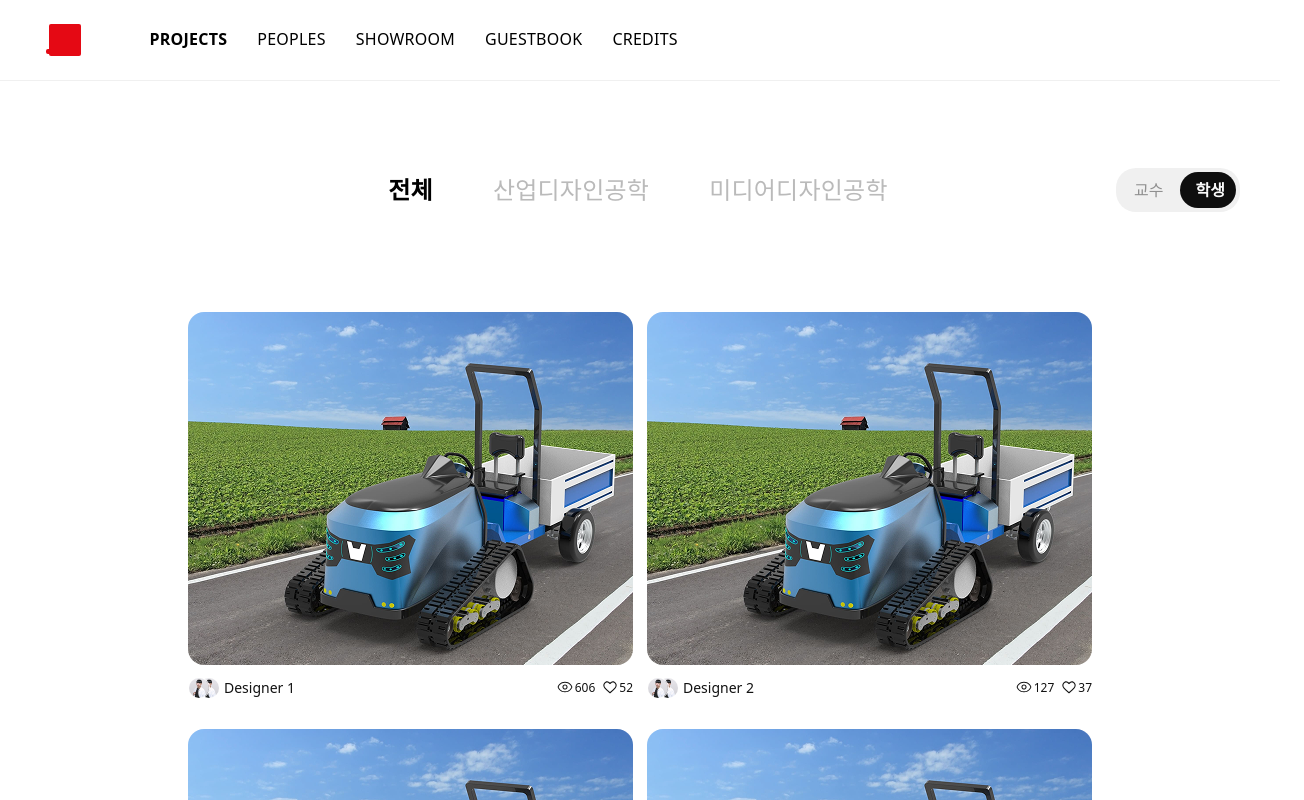
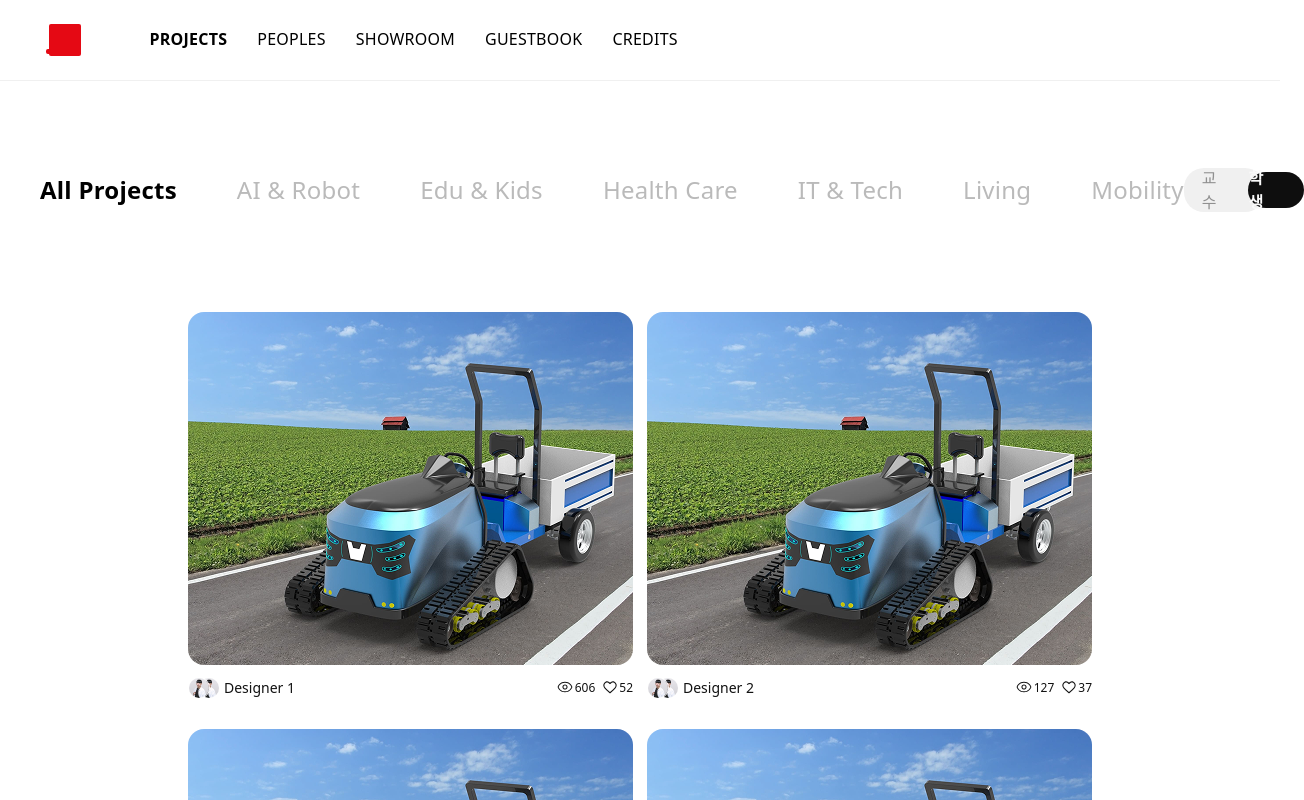
Before and after one commit to Suminseong/TU2025gradulate, a React (Vite) app in the folder 2025.gradulate/: page /projects in a window 1280 px wide. Shown: the top 800 px of the page, 1304 px wide, since content can reach past the window. Built offline with nearby package versions, Linux system fonts and the light colour scheme.

Commit message:
CategoryNav.jsx에 project 전용 네비게이션 추가

```diff
--- a/2025.gradulate/src/jsx/atom/CategoryNavBtn.jsx
+++ b/2025.gradulate/src/jsx/atom/CategoryNavBtn.jsx
@@ -28,6 +28,7 @@ export default function NavBtn({
         justifyContent: 'center',
         whiteSpace: 'nowrap',
         padding: 0,
+        margin: 0,
         cursor: 'pointer',
         // 미세 인터랙션
         outline: 'none',
--- a/2025.gradulate/src/jsx/molecule/CategoryNav.jsx
+++ b/2025.gradulate/src/jsx/molecule/CategoryNav.jsx
@@ -8,7 +8,8 @@ import { useEffect } from 'react';
  * 카테고리 네비게이션
  */
 
-export default function CategoryNav({ onCategoryChange, onToggleChange }) {
+export default function CategoryNav({ onCategoryChange, onToggleChange, type }) {
+    const Props = { onCategoryChange, onToggleChange, type };
     const [isToggleActive, setIsToggleActive] = React.useState(false);
     const handleToggle = () =>
         setIsToggleActive((prev) => {
@@ -19,9 +20,11 @@ export default function CategoryNav({ onCategoryChange, onToggleChange }) {
             return next;
         });
     const [activeCategory, setActiveCategory] = React.useState('전체');
+    const [activeProjectCategory, setActiveProjectCategory] = React.useState('All Projects');
 
     const studentCategories = ['전체', '산업디자인공학', '미디어디자인공학'];
     const professorCategories = ['장영주', '권오재', '김 억', '김한종', '조남주', '한민섭', '홍성수', '김태균'];
+    const projectCategories = ['All Projects', 'AI & Robot', 'Edu & Kids', 'Health Care', 'IT & Tech', 'Living', 'Mobility']
 
     useEffect(() => {
         // 토글 상태에 따라 activeCategory 초기화
@@ -46,6 +49,35 @@ export default function CategoryNav({ onCategoryChange, onToggleChange }) {
         justifyContent: 'center',
         gap: '60px',
     };
+
+    // 프로젝트 카테고리 네비게이션
+    // (css 문제로 카테고리를 선택할 때 살짝씩 밀리는 경향이 있음. 나중에 디테일 작업때 수정할 것)
+    if (Props.type === "project") {
+        return (
+            <div style={{ ...CategoryNavContainerStyle }}>
+                <div style={{ width: '120px', height: '100%' }}></div>
+                <div style={{ ...CategoryNavStyle }}>
+                    {projectCategories.map((label) => (
+                        <CategoryNavBtn
+                            key={label}
+                            label={label}
+                            active={activeProjectCategory === label}
+                            onClick={() => {
+                                setActiveProjectCategory(label);
+                                if (onCategoryChange) onCategoryChange(label); // 부모에 알림
+                            }}
+                        />
+                    ))}
+                </div>
+                {/* 이 부분은 atom에서 드롭다운 버튼 만들어서 교체해야함 */}
+                <ToggleBtn
+                    path={isToggleActive ? 'professor' : 'student'}
+                    isActive={isToggleActive}
+                    onClick={handleToggle}
+                />
+            </div>
+        );
+    }
 
     if (!isToggleActive) {
         return (
@@ -73,6 +105,7 @@ export default function CategoryNav({ onCategoryChange, onToggleChange }) {
         );
     }
 
+    else if (isToggleActive) {
         return (
             <div style={{ ...CategoryNavContainerStyle }}>
                 <div style={{ width: '120px', height: '100%' }}></div>
@@ -97,3 +130,6 @@ export default function CategoryNav({ onCategoryChange, onToggleChange }) {
             </div>
         );
     }
+
+
+}
--- a/2025.gradulate/src/jsx/pages/Projects.jsx
+++ b/2025.gradulate/src/jsx/pages/Projects.jsx
@@ -57,10 +57,7 @@ export default function Projects() {
 
     return (
         <div style={{ position: 'relative' }}>
-            <CategoryNav
-                // onCategoryChange={setActiveCategory}
-                // onToggleChange={setIsToggleActive}
-            />
+            <CategoryNav type="project"/>
 
             <PageContainer>
                 <ProjectsList />
```
Lines whose indentation alone changed are shown as unchanged.
